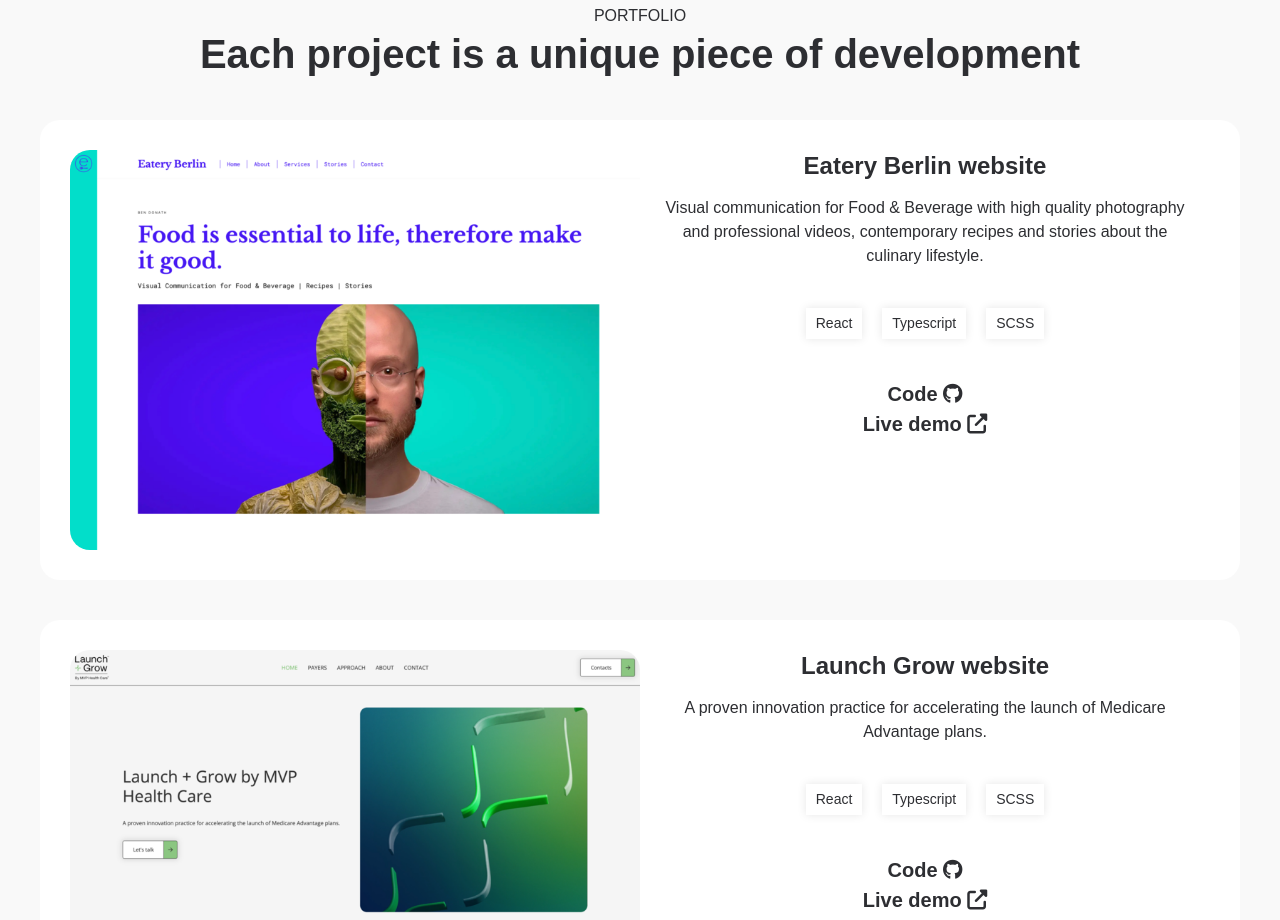
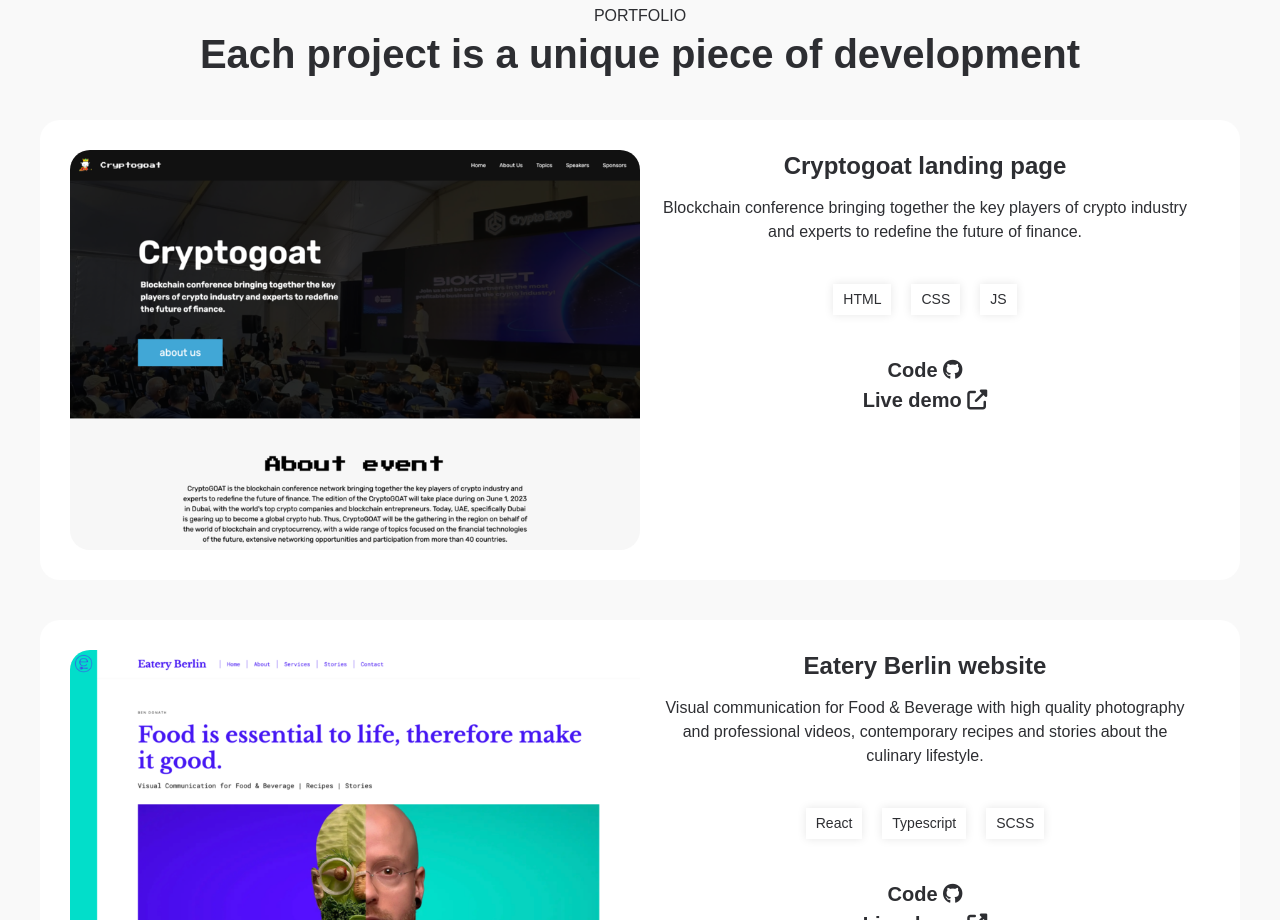
Before and after one commit to alexgreenpol/alexgreenpol, a plain HTML site: page index.html in a window 1280 px wide. Shown: the part 1320-2240 px from the top of the page. Drawn offline with nearby package versions, Linux system fonts and the light colour scheme.

Commit message:
Add new project

```diff
--- a/index.html
+++ b/index.html
@@ -193,6 +193,56 @@
                                     Each project is a unique piece of
                                     development
                                 </h2>
+
+                                <div class="preview">
+                                    <div class="pure-g">
+                                        <div class="pure-u-1 pure-u-lg-1-2">
+                                            <div class="preview__box">
+                                                <img
+                                                    data-src="./images/portfolio/cryptogoat.png"
+                                                    alt=""
+                                                />
+                                            </div>
+                                        </div>
+                                        <div class="pure-u-1 pure-u-lg-1-2">
+                                            <div class="content">
+                                                <h4>Cryptogoat landing page</h4>
+                                                <p>
+                                                    Blockchain conference
+                                                    bringing together the key
+                                                    players of crypto industry
+                                                    and experts to redefine the
+                                                    future of finance.
+                                                </p>
+                                                <ul class="technologies">
+                                                    <li>HTML</li>
+                                                    <li>CSS</li>
+                                                    <li>JS</li>
+                                                </ul>
+                                                <div class="links">
+                                                    <a
+                                                        href="https://github.com/alexgreenpol/cryptogoat-landing-page"
+                                                        target="_blank"
+                                                    >
+                                                        Code
+                                                        <i
+                                                            class="fa-brands fa-github"
+                                                        ></i>
+                                                    </a>
+                                                    <a
+                                                        href="https://ag-cryptogoat.vercel.app/"
+                                                        target="_blank"
+                                                    >
+                                                        Live demo
+                                                        <i
+                                                            class="fa-solid fa-up-right-from-square"
+                                                        ></i>
+                                                    </a>
+                                                </div>
+                                            </div>
+                                        </div>
+                                    </div>
+                                </div>
 
                                 <div class="preview">
                                     <div class="pure-g">
```
Also changed, not shown: images/portfolio/cryptogoat.png (added).
